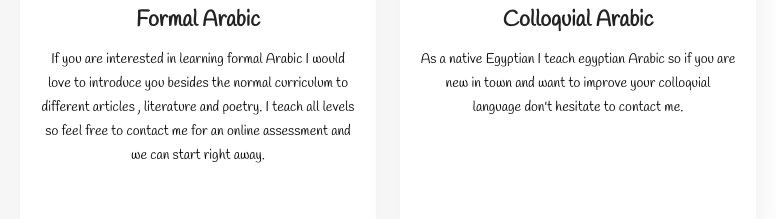
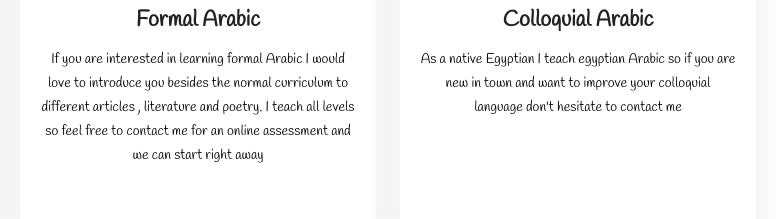
Before and after one commit to zinaelnahel/hosnshah, a plain HTML site: page services.html in a window 1280 px wide. Shown: the part 463-682 px from the top of the page, 442-1218 px from the left. Drawn offline with Linux system fonts and the light colour scheme; a web font is replaced by a local one.

Commit message:
fix style

```diff
--- a/services.html
+++ b/services.html
@@ -95,7 +95,7 @@
                 <i class="bx bx-file"></i>
               </div>
               <h4><a href="">Formal Arabic</a></h4>
-              <p>If you are interested in learning formal Arabic I would love to introduce you besides the normal curriculum to different articles , literature and poetry. I teach all levels so feel free to contact me for an online assessment and we can start right away. </p>
+              <p>If you are interested in learning formal Arabic I would love to introduce you besides the normal curriculum to different articles , literature and poetry. I teach all levels so feel free to contact me for an online assessment and we can start right away </p>
             </div>
           </div>
 
@@ -108,7 +108,7 @@
                 <i class="bx bx-tachometer"></i>
               </div>
               <h4><a href="">Colloquial Arabic</a></h4>
-              <p>As a native Egyptian I teach egyptian Arabic so if you are new in town and want to improve your colloquial language don't hesitate to contact me.</p>
+              <p>As a native Egyptian I teach egyptian Arabic so if you are new in town and want to improve your colloquial language don't hesitate to contact me</p>
             </div>
           </div>
 
```
